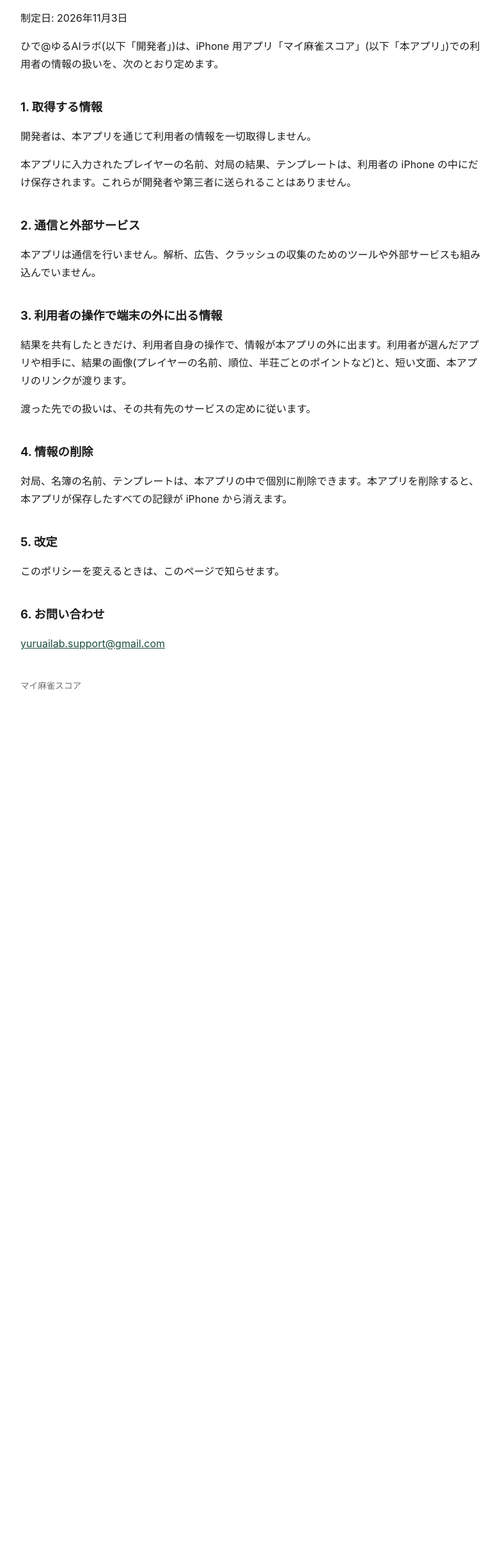
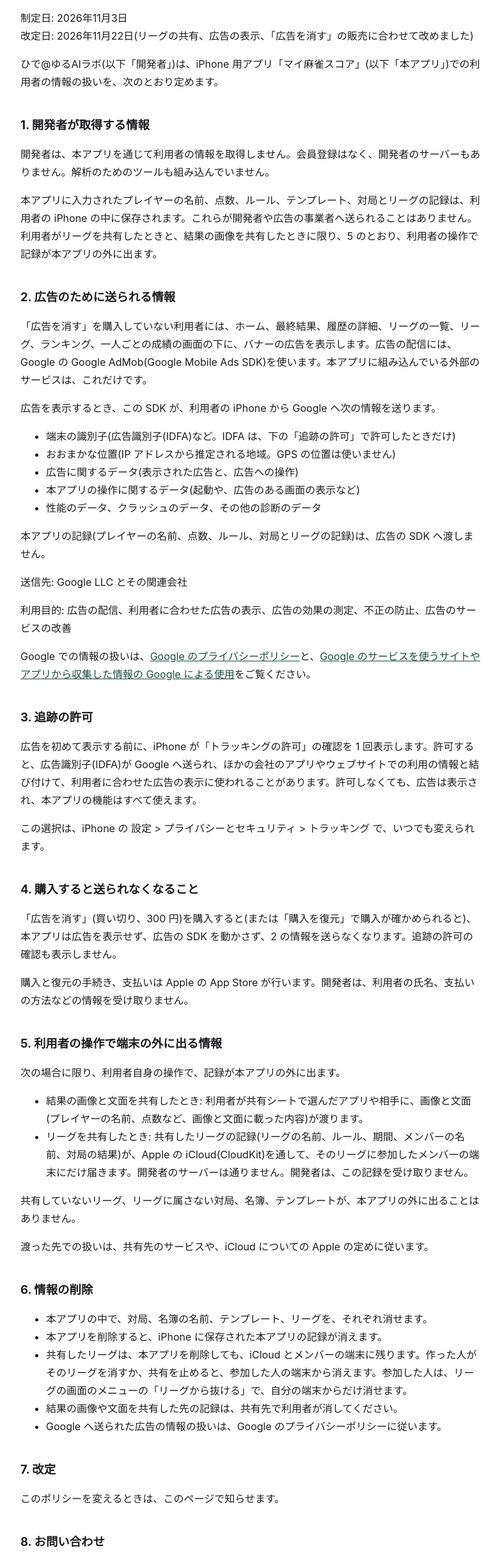
Before and after one commit to yuru-AI-labo/mahjong-score-support, a plain HTML site: page privacy/index.html in a window 1280 px wide. Shown: the part 89-2528 px from the top of the page at 64% size, without its empty margins (248-1030 px from the left). Before the commit the page ends 1198 px from the top, so only its background shows below. Drawn offline with Linux system fonts and the light colour scheme.

Commit message:
リーグの共有、広告、「広告を消す」に合わせてページを改め、特定商取引法に基づく表記を追加する

```diff
--- a/privacy/index.html
+++ b/privacy/index.html
@@ -8,20 +8,49 @@ a{color:var(--accent)}footer{margin-top:3em;color:var(--sub);font-size:.85em}
 </style></head>
 <body><main>
 <h1>マイ麻雀スコア プライバシーポリシー</h1>
-<p>制定日: 2026年11月3日</p>
+<p>制定日: 2026年11月3日<br>改定日: 2026年11月22日(リーグの共有、広告の表示、「広告を消す」の販売に合わせて改めました)</p>
 <p>ひで@ゆるAIラボ(以下「開発者」)は、iPhone 用アプリ「マイ麻雀スコア」(以下「本アプリ」)での利用者の情報の扱いを、次のとおり定めます。</p>
-<h2>1. 取得する情報</h2>
-<p>開発者は、本アプリを通じて利用者の情報を一切取得しません。</p>
-<p>本アプリに入力されたプレイヤーの名前、対局の結果、テンプレートは、利用者の iPhone の中にだけ保存されます。これらが開発者や第三者に送られることはありません。</p>
-<h2>2. 通信と外部サービス</h2>
-<p>本アプリは通信を行いません。解析、広告、クラッシュの収集のためのツールや外部サービスも組み込んでいません。</p>
-<h2>3. 利用者の操作で端末の外に出る情報</h2>
-<p>結果を共有したときだけ、利用者自身の操作で、情報が本アプリの外に出ます。利用者が選んだアプリや相手に、結果の画像(プレイヤーの名前、順位、半荘ごとのポイントなど)と、短い文面、本アプリのリンクが渡ります。</p>
-<p>渡った先での扱いは、その共有先のサービスの定めに従います。</p>
-<h2>4. 情報の削除</h2>
-<p>対局、名簿の名前、テンプレートは、本アプリの中で個別に削除できます。本アプリを削除すると、本アプリが保存したすべての記録が iPhone から消えます。</p>
-<h2>5. 改定</h2>
+<h2>1. 開発者が取得する情報</h2>
+<p>開発者は、本アプリを通じて利用者の情報を取得しません。会員登録はなく、開発者のサーバーもありません。解析のためのツールも組み込んでいません。</p>
+<p>本アプリに入力されたプレイヤーの名前、点数、ルール、テンプレート、対局とリーグの記録は、利用者の iPhone の中に保存されます。これらが開発者や広告の事業者へ送られることはありません。利用者がリーグを共有したときと、結果の画像を共有したときに限り、5 のとおり、利用者の操作で記録が本アプリの外に出ます。</p>
+<h2>2. 広告のために送られる情報</h2>
+<p>「広告を消す」を購入していない利用者には、ホーム、最終結果、履歴の詳細、リーグの一覧、リーグ、ランキング、一人ごとの成績の画面の下に、バナーの広告を表示します。広告の配信には、Google の Google AdMob(Google Mobile Ads SDK)を使います。本アプリに組み込んでいる外部のサービスは、これだけです。</p>
+<p>広告を表示するとき、この SDK が、利用者の iPhone から Google へ次の情報を送ります。</p>
+<ul>
+<li>端末の識別子(広告識別子(IDFA)など。IDFA は、下の「追跡の許可」で許可したときだけ)</li>
+<li>おおまかな位置(IP アドレスから推定される地域。GPS の位置は使いません)</li>
+<li>広告に関するデータ(表示された広告と、広告への操作)</li>
+<li>本アプリの操作に関するデータ(起動や、広告のある画面の表示など)</li>
+<li>性能のデータ、クラッシュのデータ、その他の診断のデータ</li>
+</ul>
+<p>本アプリの記録(プレイヤーの名前、点数、ルール、対局とリーグの記録)は、広告の SDK へ渡しません。</p>
+<p>送信先: Google LLC とその関連会社</p>
+<p>利用目的: 広告の配信、利用者に合わせた広告の表示、広告の効果の測定、不正の防止、広告のサービスの改善</p>
+<p>Google での情報の扱いは、<a href="https://policies.google.com/privacy">Google のプライバシーポリシー</a>と、<a href="https://policies.google.com/technologies/partner-sites">Google のサービスを使うサイトやアプリから収集した情報の Google による使用</a>をご覧ください。</p>
+<h2>3. 追跡の許可</h2>
+<p>広告を初めて表示する前に、iPhone が「トラッキングの許可」の確認を 1 回表示します。許可すると、広告識別子(IDFA)が Google へ送られ、ほかの会社のアプリやウェブサイトでの利用の情報と結び付けて、利用者に合わせた広告の表示に使われることがあります。許可しなくても、広告は表示され、本アプリの機能はすべて使えます。</p>
+<p>この選択は、iPhone の 設定 &gt; プライバシーとセキュリティ &gt; トラッキング で、いつでも変えられます。</p>
+<h2>4. 購入すると送られなくなること</h2>
+<p>「広告を消す」(買い切り、300 円)を購入すると(または「購入を復元」で購入が確かめられると)、本アプリは広告を表示せず、広告の SDK を動かさず、2 の情報を送らなくなります。追跡の許可の確認も表示しません。</p>
+<p>購入と復元の手続き、支払いは Apple の App Store が行います。開発者は、利用者の氏名、支払いの方法などの情報を受け取りません。</p>
+<h2>5. 利用者の操作で端末の外に出る情報</h2>
+<p>次の場合に限り、利用者自身の操作で、記録が本アプリの外に出ます。</p>
+<ul>
+<li>結果の画像と文面を共有したとき: 利用者が共有シートで選んだアプリや相手に、画像と文面(プレイヤーの名前、点数など、画像と文面に載った内容)が渡ります。</li>
+<li>リーグを共有したとき: 共有したリーグの記録(リーグの名前、ルール、期間、メンバーの名前、対局の結果)が、Apple の iCloud(CloudKit)を通して、そのリーグに参加したメンバーの端末にだけ届きます。開発者のサーバーは通りません。開発者は、この記録を受け取りません。</li>
+</ul>
+<p>共有していないリーグ、リーグに属さない対局、名簿、テンプレートが、本アプリの外に出ることはありません。</p>
+<p>渡った先での扱いは、共有先のサービスや、iCloud についての Apple の定めに従います。</p>
+<h2>6. 情報の削除</h2>
+<ul>
+<li>本アプリの中で、対局、名簿の名前、テンプレート、リーグを、それぞれ消せます。</li>
+<li>本アプリを削除すると、iPhone に保存された本アプリの記録が消えます。</li>
+<li>共有したリーグは、本アプリを削除しても、iCloud とメンバーの端末に残ります。作った人がそのリーグを消すか、共有を止めると、参加した人の端末から消えます。参加した人は、リーグの画面のメニューの「リーグから抜ける」で、自分の端末からだけ消せます。</li>
+<li>結果の画像や文面を共有した先の記録は、共有先で利用者が消してください。</li>
+<li>Google へ送られた広告の情報の扱いは、Google のプライバシーポリシーに従います。</li>
+</ul>
+<h2>7. 改定</h2>
 <p>このポリシーを変えるときは、このページで知らせます。</p>
-<h2>6. お問い合わせ</h2>
+<h2>8. お問い合わせ</h2>
 <p><a href="mailto:yuruailab.support@gmail.com">yuruailab.support@gmail.com</a></p>
 <footer>マイ麻雀スコア</footer></main></body></html>
```
Also changed, not shown: index.html (+1 -0 lines), legal/index.html (added, +29 -0 lines), support/index.html (+8 -2 lines).
